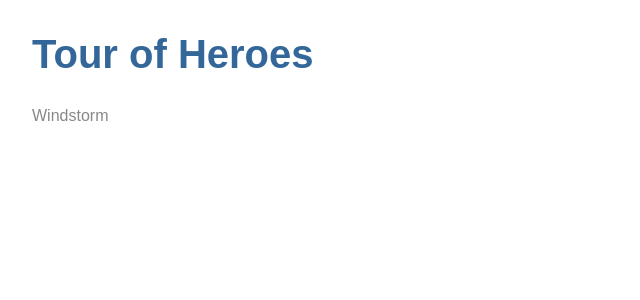
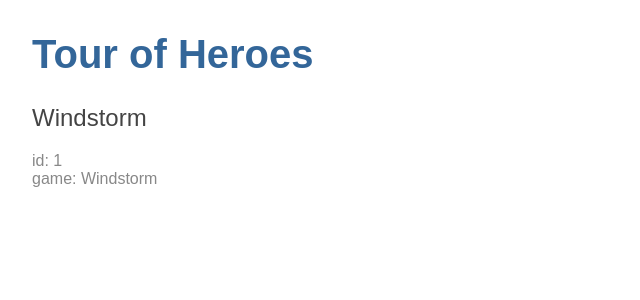
Before and after one commit to ikepon/angular5-tour-of-heroes, an Angular app: page / in a window 1280 px wide. Shown: the top 300 px of the page, without its empty margins (0-640 px from the left). Built offline with nearby package versions, Linux system fonts and the light colour scheme.

Commit message:
feat: Display Hero class in app

```diff
--- a/src/app/heroes/heroes.component.html
+++ b/src/app/heroes/heroes.component.html
@@ -1 +1,3 @@
-{{hero}}
+<h2>{{ hero.name }}</h2>
+<div><span>id: </span>{{hero.id}}</div>
+<div><span>game: </span>{{hero.name}}</div>
--- a/src/app/heroes/heroes.component.ts
+++ b/src/app/heroes/heroes.component.ts
@@ -1,4 +1,5 @@
 import { Component, OnInit } from '@angular/core';
+import { Hero } from '../hero';
 
 @Component({
   selector: 'app-heroes',
@@ -6,7 +7,10 @@ import { Component, OnInit } from '@angular/core';
   styleUrls: ['./heroes.component.css']
 })
 export class HeroesComponent implements OnInit {
-  hero = 'Windstorm';
+  hero: Hero = {
+    id: 1,
+    name: 'Windstorm'
+  };
 
   constructor() { }
 
```
